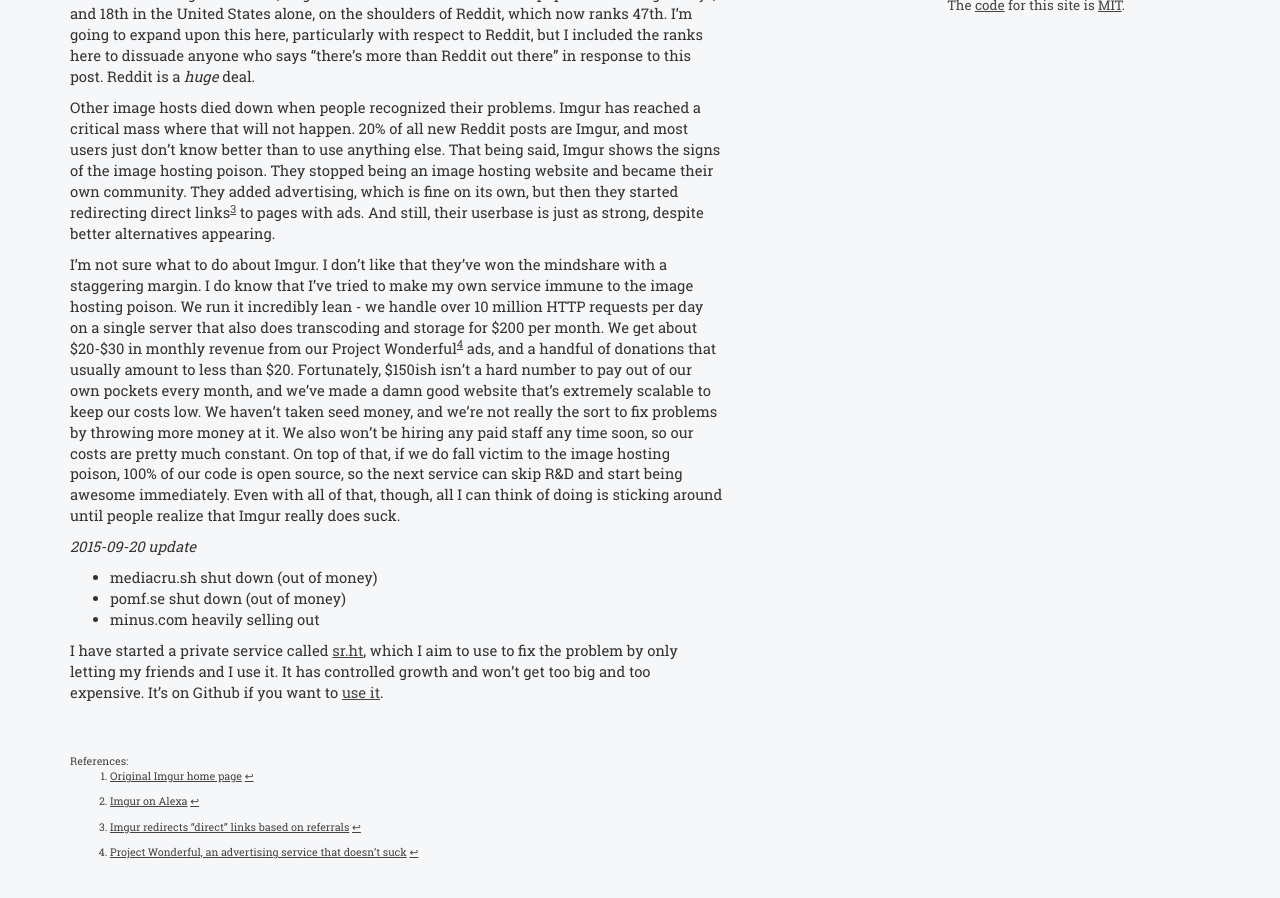
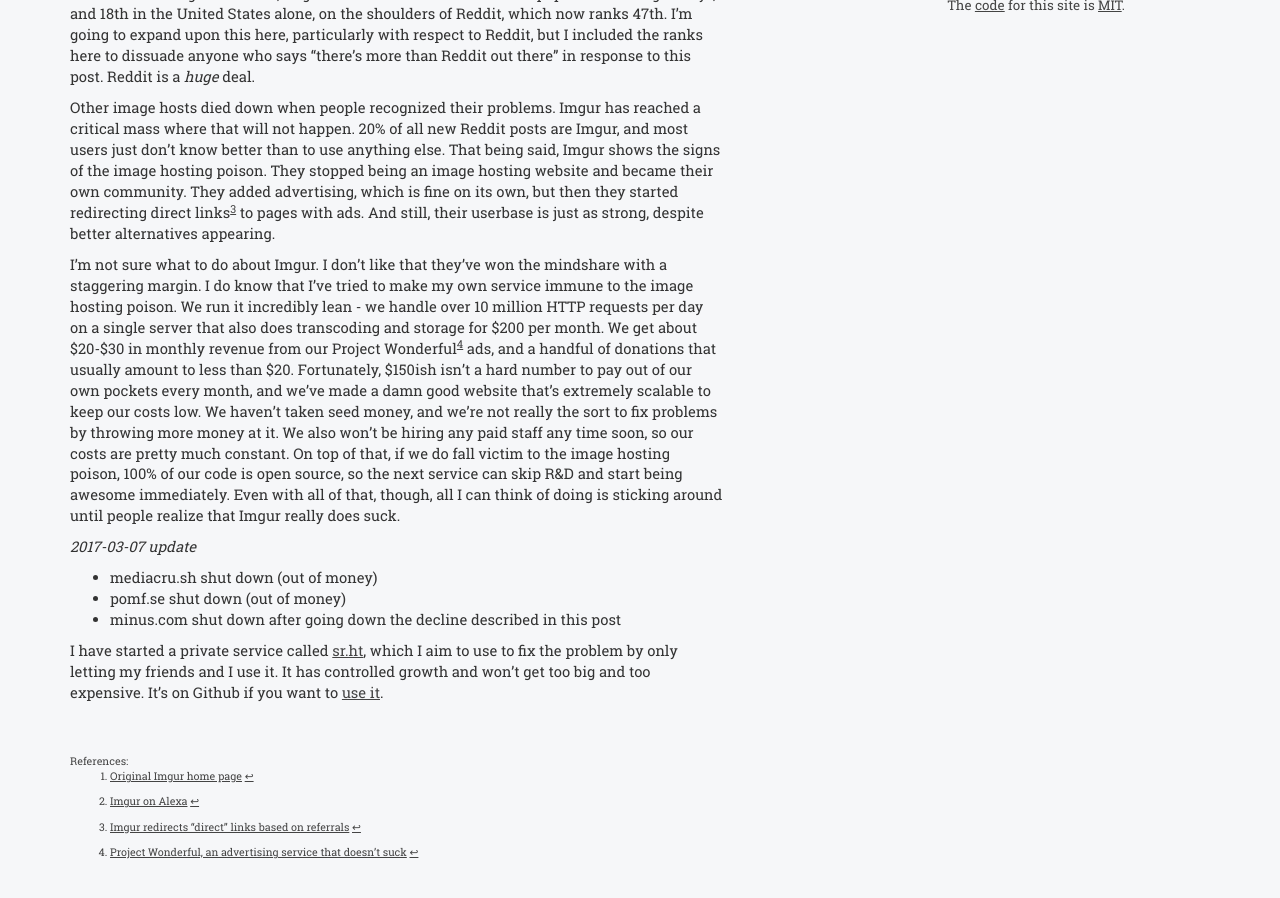
Before and after one commit to stormblog/sircmpwn.github.io, a Jekyll site: the page built from _posts/2014-10-10-The-profitability-of-online-services.md, in a window 1280 px wide and 900 px high, scrolled down 940 px. Built offline with Jekyll 4.4.1, drawn with Linux system fonts in a browser that asks for light colours.

Commit message:
Update profitability of image hosts

```diff
--- a/_posts/2014-10-10-The-profitability-of-online-services.md
+++ b/_posts/2014-10-10-The-profitability-of-online-services.md
@@ -85,11 +85,11 @@ is open source, so the next service can skip R&D and start being awesome
 immediately. Even with all of that, though, all I can think of doing is sticking
 around until people realize that Imgur really does suck.
 
-*2015-09-20 update*
+*2017-03-07 update*
 
 * mediacru.sh shut down (out of money)
 * pomf.se shut down (out of money)
-* minus.com heavily selling out
+* minus.com shut down after going down the decline described in this post
 
 I have started a private service called [sr.ht](https://sr.ht), which I aim to
 use to fix the problem by only letting my friends and I use it. It has
```
